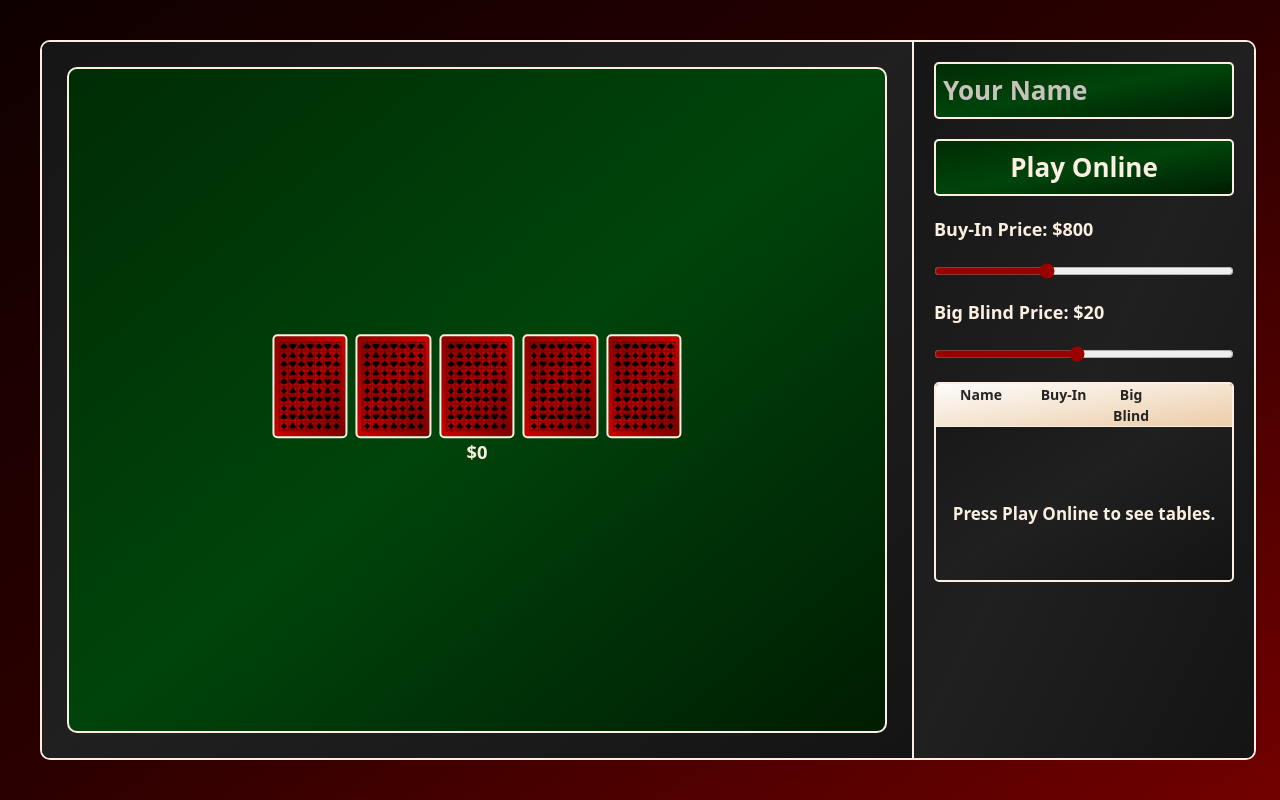
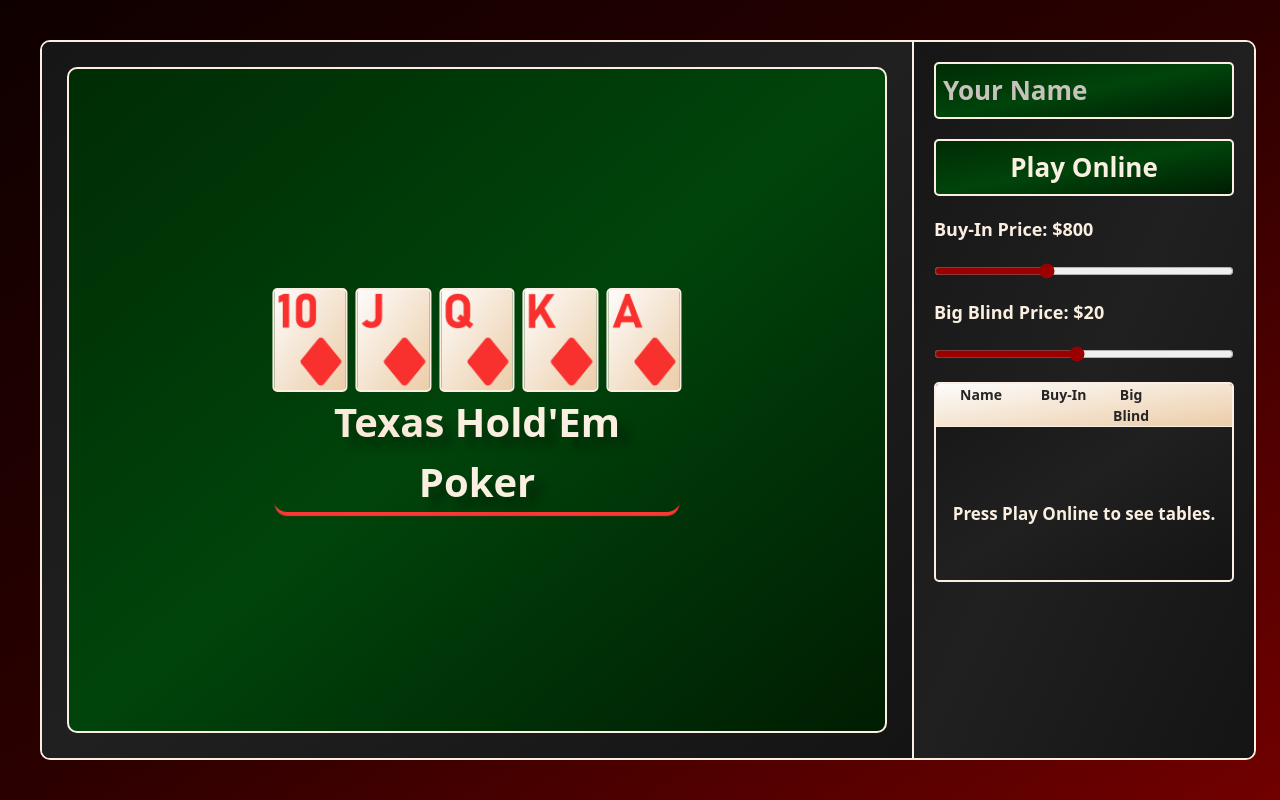
Before and after one commit to JakubDurkac/poker_project, a React (Vite) app: page / in a window 1280 px wide. Built offline with nearby package versions, Linux system fonts and the light colour scheme.

Commit message:
Add welcome message on the PokerTable while player is offline. Add animation to welcome message.

```diff
--- a/src/App.css
+++ b/src/App.css
@@ -4,6 +4,7 @@
 
 :root {
   --poker-card-color: #fbefe1;
+  --poker-card-hearts-color: #F8312F;
   --placeholder-text-color: #c7c2bc;
   --dark-text-color: #252525;
   --poker-card-gradient: linear-gradient(to bottom right, #FDFCFB, #eccda8);
@@ -275,3 +276,46 @@ input[type='range'] {
   text-align: center;
   font-size: 17px;
 }
+
+@keyframes welcomeBottomShadowCycle {
+  0% {
+    box-shadow: 0 6px 1px -2px var(--poker-card-color);
+  }
+  50% {
+    box-shadow: 0 6px 1px -2px var(--poker-card-hearts-color);
+  }
+  100% {
+    box-shadow: 0 6px 1px -2px var(--poker-card-color);
+  }
+}
+
+@keyframes welcomeWordColorCycle {
+  0%, 20% {
+    color: var(--poker-card-color);
+  }
+  30% {
+    color: var(--poker-card-hearts-color);
+  }
+  50%, 100% {
+    color: var(--poker-card-color);
+  }
+}
+
+.welcome-message {
+  font-size: clamp(35px, 5vh, 70px);
+  text-shadow: 10px 10px 10px rgba(0, 0, 0, 0.3);
+  border-radius: 15px;
+  animation: welcomeBottomShadowCycle 4s infinite;
+}
+
+.message-word {
+  animation: welcomeWordColorCycle 12s infinite;
+}
+
+.message-word:nth-child(2) {
+  animation-delay: 4s;
+}
+
+.message-word:nth-child(3) {
+  animation-delay: 8s;
+}
--- a/src/App.tsx
+++ b/src/App.tsx
@@ -9,6 +9,8 @@ import {
   ClientAttributes,
   PlayerState,
   Showdown,
+  Suit,
+  Rank,
 } from "./types";
 
 const initialClientAttributes: ClientAttributes = {
@@ -48,7 +50,13 @@ function App() {
 
   const communityState = useState<Community>({
     balance: 0,
-    cards: [null, null, null, null, null],
+    cards: [
+      { suit: Suit.DIAMONDS, rank: Rank.TEN },
+      { suit: Suit.DIAMONDS, rank: Rank.JACK },
+      { suit: Suit.DIAMONDS, rank: Rank.QUEEN },
+      { suit: Suit.DIAMONDS, rank: Rank.KING },
+      { suit: Suit.DIAMONDS, rank: Rank.ACE },
+    ],
   });
 
   const [availableTables, setAvailableTables] = useState<Table[]>([]);
@@ -293,7 +301,11 @@ function App() {
 
   return (
     <div className="app-container">
-      <PokerTable playerStates={playerStates} communityState={communityState} />
+      <PokerTable
+        playerStates={playerStates}
+        communityState={communityState}
+        clientAttributes={clientAttributes}
+      />
       {clientAttributes.isPlaying ? (
         <OnlineMenu
           makeInGameChoice={makeInGameChoice}
--- a/src/components/PokerTable.tsx
+++ b/src/components/PokerTable.tsx
@@ -1,13 +1,18 @@
-import { CommunityState, PlayerState } from "../types";
+import { ClientAttributes, CommunityState, PlayerState } from "../types";
 import PokerPlayer from "./PokerPlayer";
 import { generateCardsHtml } from "./Utils";
 
 interface Props {
   playerStates: PlayerState[];
   communityState: CommunityState;
+  clientAttributes: ClientAttributes;
 }
 
-const PokerTable = ({ playerStates, communityState }: Props) => {
+const PokerTable = ({
+  playerStates,
+  communityState,
+  clientAttributes,
+}: Props) => {
   const pokerPlayerComponents = playerStates.map((playerState, index) => {
     return (
       <PokerPlayer key={index} playerIndex={index} player={playerState[0]} />
@@ -19,7 +24,15 @@ const PokerTable = ({ playerStates, communityState }: Props) => {
       <div className="poker-table">
         <div className="poker-community-area">
           {generateCardsHtml(communityState[0].cards)}
-          <div>${communityState[0].balance}</div>
+          {clientAttributes.isConnected ? (
+            <div>${communityState[0].balance}</div>
+          ) : (
+            <div className="welcome-message">
+              <span className="message-word">Texas</span>{" "}
+              <span className="message-word">Hold'Em</span>{" "}
+              <span className="message-word">Poker</span>
+            </div>
+          )}
         </div>
         {pokerPlayerComponents}
       </div>
```
